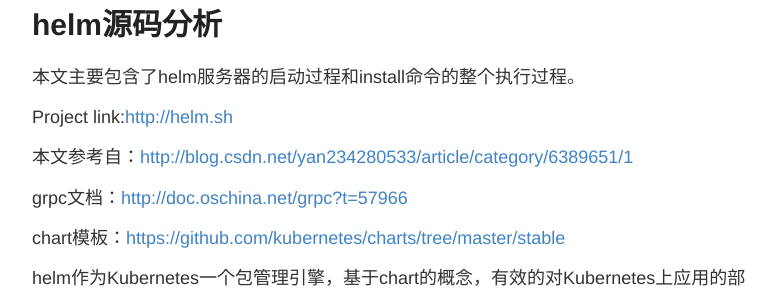
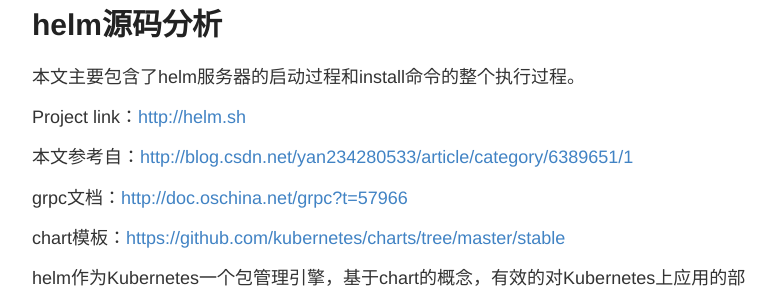
Before and after one commit to rocky-nupt/rocky-nupt.github.io, a Jekyll site: the page built from _posts/2017-7-31-helm.md, in a window 1280 px wide and 900 px high. Shown: the part 162-453 px from the top of the window, without its empty margins (248-1031 px from the left). Built offline with Jekyll 4.4.1, drawn with Linux system fonts in a browser that asks for light colours.

```diff
--- a/_posts/2017-7-31-helm.md
+++ b/_posts/2017-7-31-helm.md
@@ -5,7 +5,7 @@ title: helm源码分析
 
 本文主要包含了helm服务器的启动过程和install命令的整个执行过程。
 
-Project link:<a href="http:/helm.sh">http://helm.sh</a>
+Project link：<a href="http:/helm.sh">http://helm.sh</a>
 
 
 本文参考自：<a href="http://blog.csdn.net/yan234280533/article/category/6389651/1">http://blog.csdn.net/yan234280533/article/category/6389651/1</a>
```
